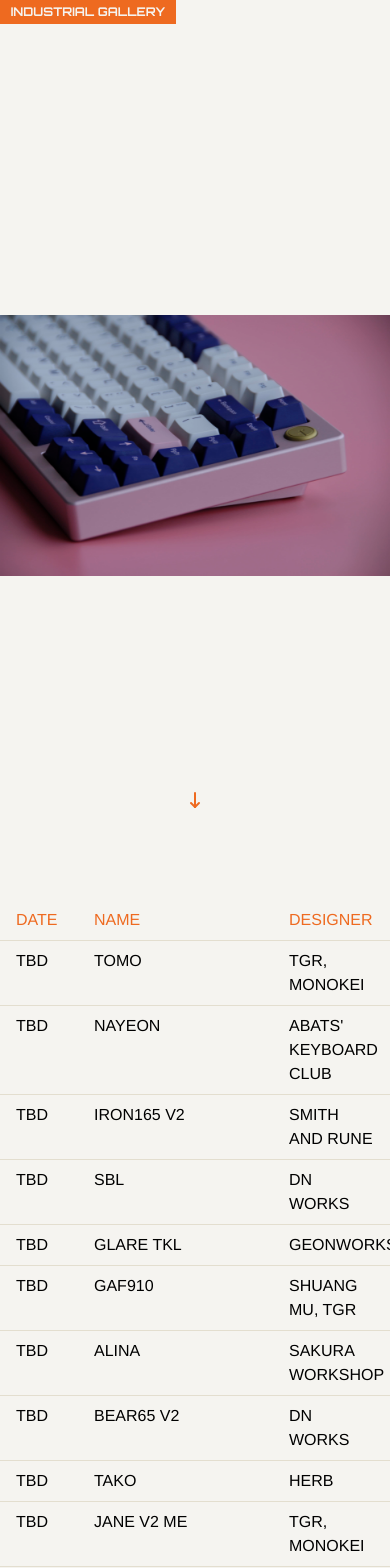
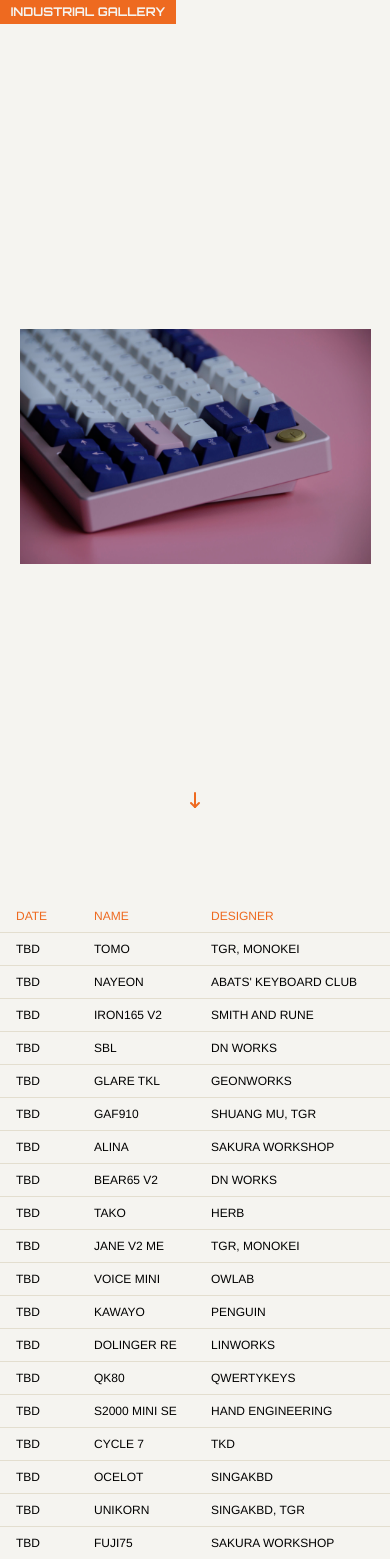
Before and after one commit to ericfzhu/industrial---gallery, a Next.js app: page / in a window 390 px wide. Shown: the top 1568 px of the page. Built offline with nearby package versions, Linux system fonts and the light colour scheme.

Commit message:
font fits on mobile

```diff
--- a/src/pages/index.tsx
+++ b/src/pages/index.tsx
@@ -109,24 +109,23 @@ export default function Home() {
                 <img
                     src="/data/Tomo/front.jpg"
                     alt="tomo"
-                    className="md:h-[60%]"
+                    className="md:h-[60%] max-w-[90%]"
                     style={{
                         transform: `perspective(1000px) rotateY(${
-                            tilt.x * 2
-                        }deg) rotateX(${tilt.y * 2}deg)`,
+                            tilt.x * 3
+                        }deg) rotateX(${tilt.y * 3}deg)`,
                         transition: 'transform 0.1s',
                     }}
                 />
             </div>
 
-            <div className="absolute bottom-4 w-full flex justify-center mb-4">
+            <div className="absolute bottom-4 w-full flex justify-center mb-4 stroke-2">
                 <svg
                     xmlns="http://www.w3.org/2000/svg"
                     className="self-center stroke-accent"
                     width="24"
                     height="24"
                     viewBox="0 0 24 24"
-                    stroke-width="2"
                     stroke="currentColor"
                     fill="none"
                     stroke-linecap="round"
@@ -140,12 +139,12 @@ export default function Home() {
             </div>
 
             <div className="w-full mt-8 min-h-[30vh]">
-                <div className="uppercase w-full border-collapse divide-y-[1px] divide-main1/50">
+                <div className="uppercase w-full border-collapse divide-y-[1px] divide-main1/50 text-xs sm:text-sm md:text-base lg:text-lg select-none">
                     <div className="text-accent text-left">
                         <div className='flex flex-row'>
                             <div className="px-4 py-2 w-[20%]">Date</div>
-                            <div className="px-4 py-2 w-[50%]">Name</div>
-                            <div className="px-4 py-2 w-[30%]">
+                            <div className="px-4 py-2 w-[30%]">Name</div>
+                            <div className="px-4 py-2 w-[50%]">
                                 Designer
                             </div>
                         </div>
@@ -154,8 +153,8 @@ export default function Home() {
                         <div key={keyboard.name} className="text-left hover:bg-main1/20">
                             <div className='flex flex-row'>
                                 <div className="px-4 py-2 w-[20%]">{keyboard.date}</div>
-                                <div className="px-4 py-2 w-[50%]">{keyboard.name}</div>
-                                <div className="px-4 py-2 w-[30%]">{keyboard.designer}</div>
+                                <div className="px-4 py-2 w-[30%]">{keyboard.name}</div>
+                                <div className="px-4 py-2 w-[50%]">{keyboard.designer}</div>
                             </div>
                         </div>
                     ))}
```
